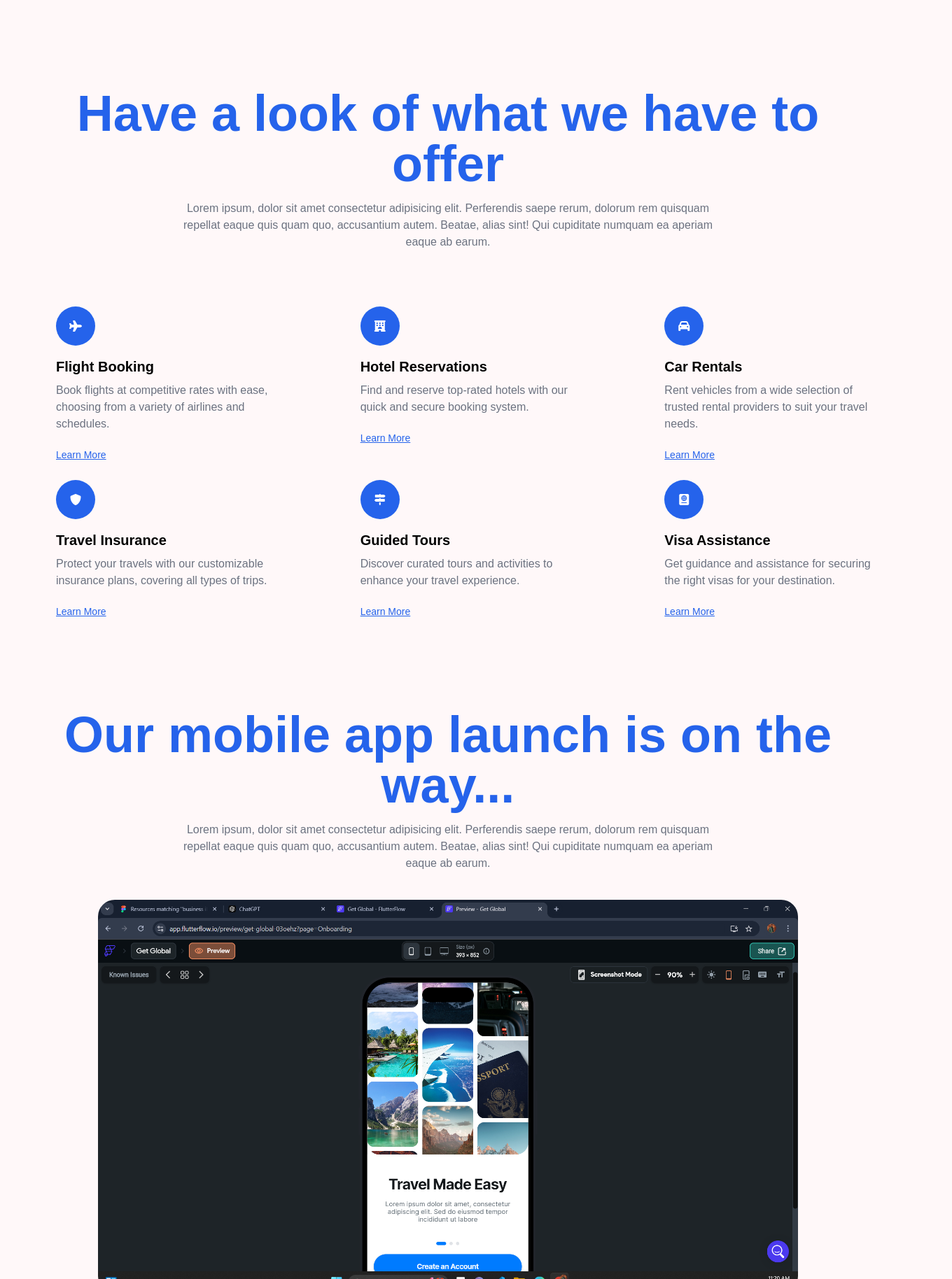
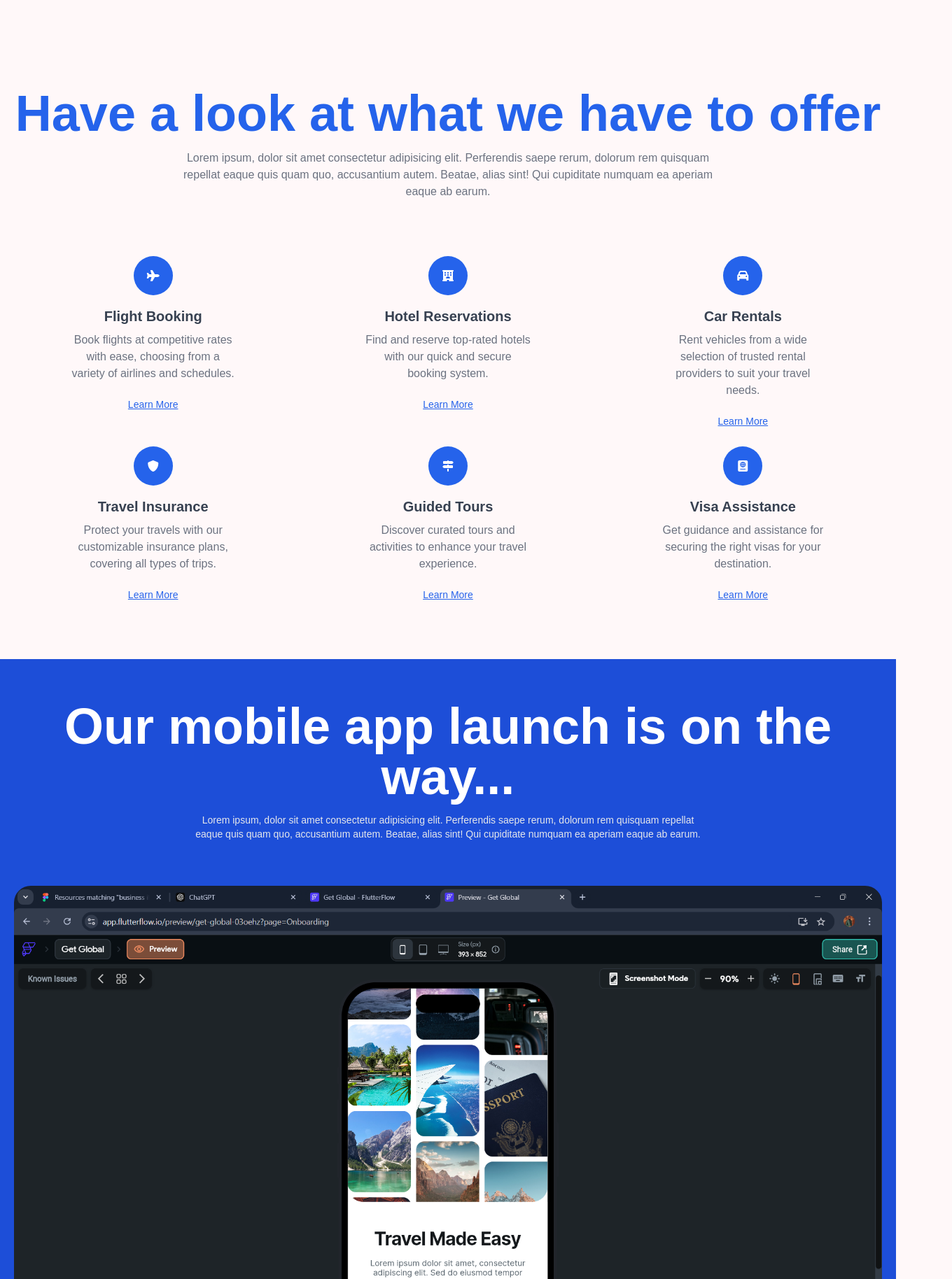
Before and after one commit to Uti-Favour/Get-Global, a Next.js app: page / in a window 1280 px wide. Shown: the part 752-2580 px from the top of the page at 70% size, 1360 px wide, since content can reach past the window. Built offline with nearby package versions, Linux system fonts and the light colour scheme.

Commit message:
#Code updates

```diff
--- a/package.json
+++ b/package.json
@@ -10,6 +10,7 @@
   },
   "dependencies": {
     "@fortawesome/fontawesome-free": "^6.6.0",
+    "framer-motion": "^11.11.11",
     "next": "15.0.1",
     "react": "19.0.0-rc-69d4b800-20241021",
     "react-dom": "19.0.0-rc-69d4b800-20241021"
--- a/src/components/AppLaunch.tsx
+++ b/src/components/AppLaunch.tsx
@@ -1,17 +1,20 @@
+'use client'
 import React from 'react'
 import Image from 'next/image';
+import { motion } from 'framer-motion';
 import app_launch from '../../public/app_launch.png';
 
 const AppLaunch = () => {
     return (
         <>
-            <div className='text-black lg:mt-32 mt-20'>
-                <h1 className='flex justify-center text-center font-bold text-4xl  mx-5 lg:text-7xl text-blue-600'>Our mobile app launch is on the way...</h1>
-                <p className='flex justify-center lg:mx-64 mx-5 text-center text-gray-500 mt-4 text-md'>Lorem ipsum, dolor sit amet consectetur adipisicing elit. Perferendis saepe rerum, dolorum rem quisquam repellat eaque quis quam quo, accusantium autem. Beatae, alias sint! Qui cupiditate numquam ea aperiam eaque ab earum.</p>
-            </div>
-            <div className='lg:flex justify-center mt-10'>
-                <Image src={app_launch} width={1000} height={1000} alt='App lauch image' className='lg:rounded-3xl' />
-
+            <div className='bg-blue-700 lg:p-5 p-3 mt-20'>
+                <div className='text-black mt-10'>
+                    <motion.h1 className='flex justify-center text-center font-bold text-4xl lg:text-7xl text-white'>Our mobile app launch is on the way...</motion.h1>
+                    <p className='flex justify-center lg:mx-64  text-center text-gray-200 mt-4 text-sm lg:text-md'>Lorem ipsum, dolor sit amet consectetur adipisicing elit. Perferendis saepe rerum, dolorum rem quisquam repellat eaque quis quam quo, accusantium autem. Beatae, alias sint! Qui cupiditate numquam ea aperiam eaque ab earum.</p>
+                </div>
+                <motion.div initial={{ opacity: 0 }} whileInView={{ opacity: 20 }} transition={{ duration: 5 }} className='lg:flex justify-center mt-16'>
+                    <Image src={app_launch} width={1500} height={1000} alt='App lauch image' className='lg:rounded-3xl' />
+                </motion.div>
             </div>
         </>
     )
--- a/src/components/Services.tsx
+++ b/src/components/Services.tsx
@@ -1,26 +1,33 @@
 import services from '@/constant/services'
 import Link from 'next/link'
 import React from 'react'
-
+import { motion } from 'framer-motion'
 const Services = () => {
   return (
     <>
      <div className='text-black mt-32'>
-        <h1 className='flex justify-center text-center font-bold text-4xl mx-5 lg:text-7xl text-blue-600'>Have a look of what we have to offer</h1>
-        <p className='flex justify-center lg:mx-64 mx-5 text-center text-gray-500 mt-4'>Lorem ipsum, dolor sit amet consectetur adipisicing elit. Perferendis saepe rerum, dolorum rem quisquam repellat eaque quis quam quo, accusantium autem. Beatae, alias sint! Qui cupiditate numquam ea aperiam eaque ab earum.</p>
+  <h1 className='flex justify-center text-center font-bold text-4xl mx-5 lg:text-7xl text-blue-600'>
+    Have a look at what we have to offer
+  </h1>
+  <p className='flex justify-center lg:mx-64 mx-5 text-center text-gray-500 mt-4'>
+    Lorem ipsum, dolor sit amet consectetur adipisicing elit. Perferendis saepe rerum, dolorum rem quisquam repellat eaque quis quam quo, accusantium autem. Beatae, alias sint! Qui cupiditate numquam ea aperiam eaque ab earum.
+  </p>
 </div>
-      <div className='container lg:grid grid-cols-3 gap-6 space-y-10 lg:space-y-0 mx-5 lg:mx-20 text-black lg:mt-20 mt-10'>
+<div className='lg:grid grid-cols-3 gap-6 space-y-10 lg:space-y-0 mx-5 text-black lg:mt-20 mt-10'>
   {services.map((service) => (
-          <div key={service.heading}>
-              <div className='bg-blue-600 text-white rounded-full w-14 h-14 items-center flex justify-center'>
+    <div key={service.heading} className='lg:mx-20 text-center'>
+      <div className='bg-blue-600 text-white rounded-full w-14 h-14 flex items-center justify-center mx-auto'>
         <i className={service.icon}></i>
       </div>
-              <h1 className='text-xl font-bold mt-4'>{service.heading}</h1>
+      <h1 className='text-xl text-gray-700 font-bold mt-4'>{service.heading}</h1>
       <p className='max-w-80 text-gray-500 mt-2 mb-5'>{service.description}</p>
-            <Link href={'google.com'} className='underline text-sm text-blue-600' >Learn More</Link>
+      <Link href={'google.com'} className='underline text-sm text-blue-600'>
+        Learn More
+      </Link>
     </div>
   ))}
 </div>
+
     </>
   )
 }
--- a/src/constant/services.ts
+++ b/src/constant/services.ts
@@ -2,7 +2,7 @@ const services = [
     {
       heading: "Flight Booking",
       description: "Book flights at competitive rates with ease, choosing from a variety of airlines and schedules.",
-      icon: "fa-solid fa-plane"
+      icon: "fa-solid fa-plane bg-blue-600"
     },
     {
       heading: "Hotel Reservations",
```
Also changed, not shown: 1 other file (tests, documents, lock files or other folders). Lines whose indentation alone changed are shown as unchanged.
